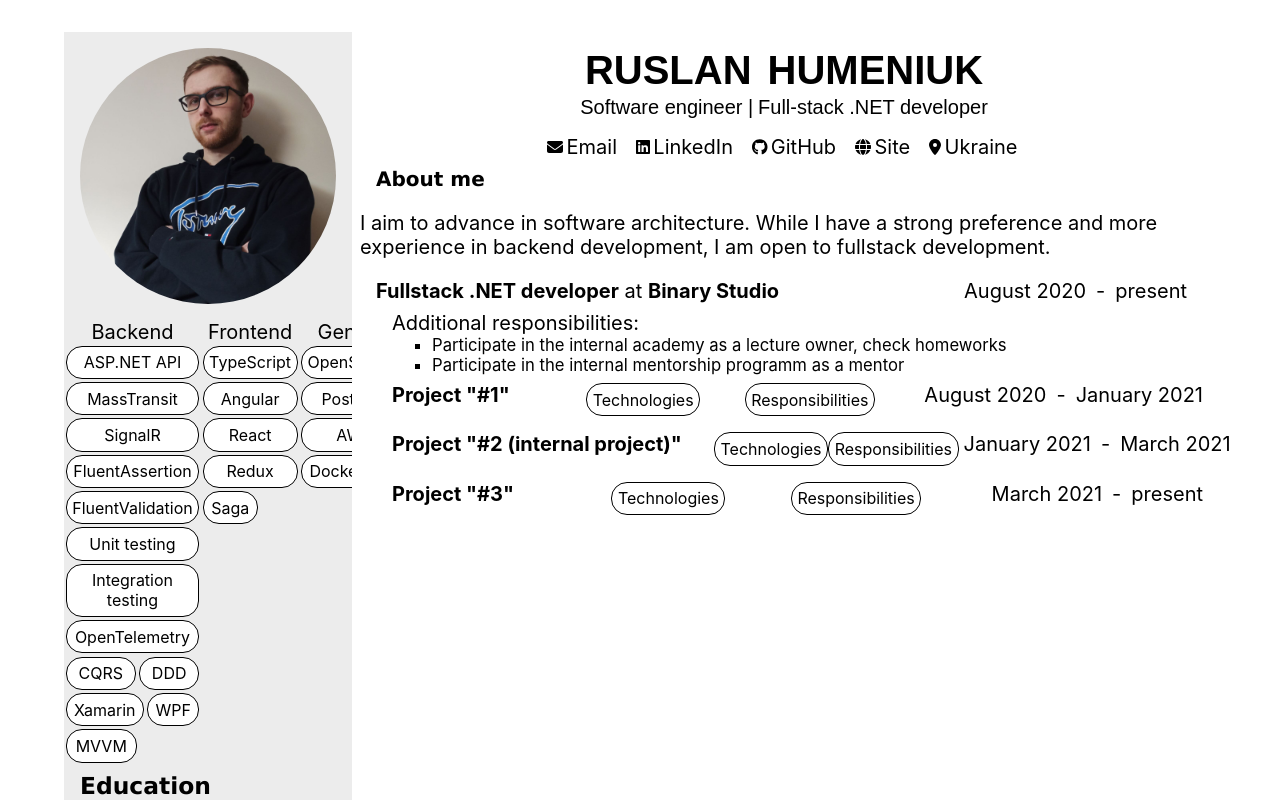
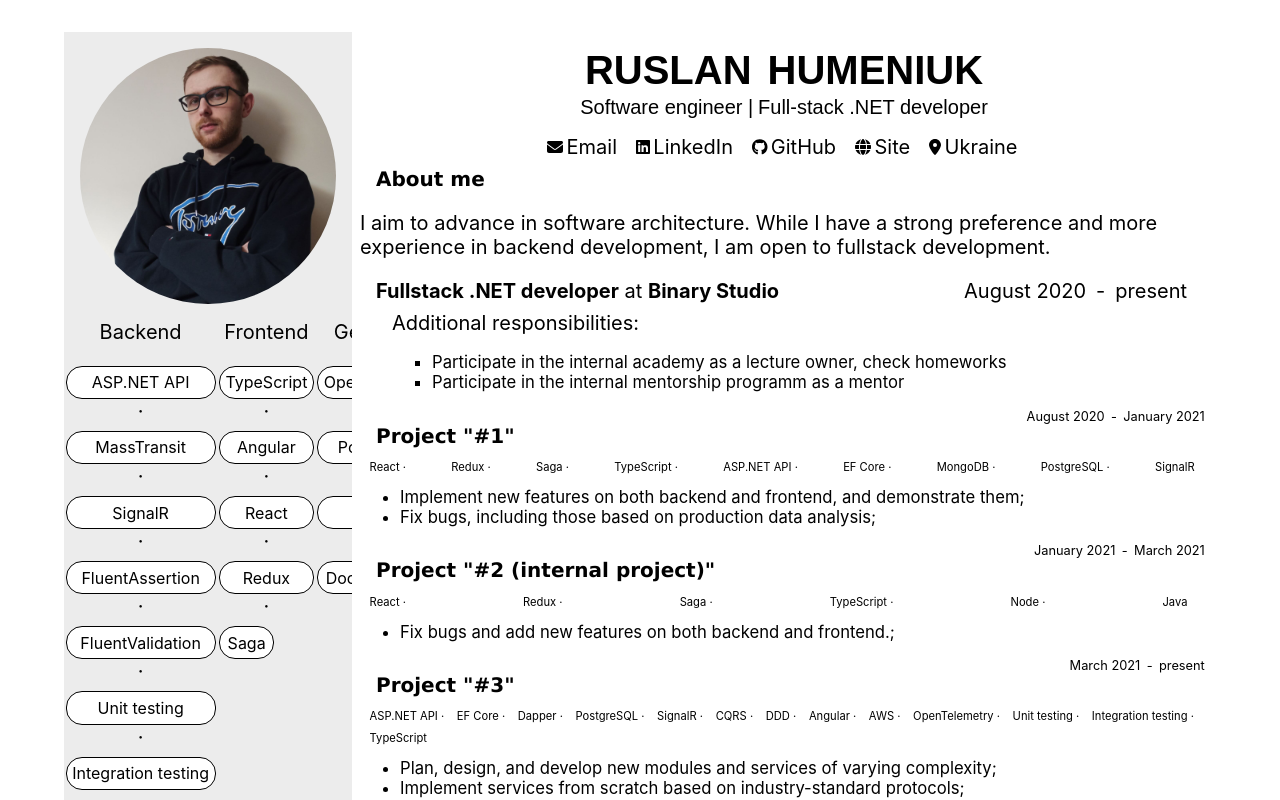
Before and after one commit to rusgumeniuk/portfolio, a React (Create React App) app: page / in a window 1280 px wide. Shown: the top 800 px of the page. Built offline with nearby package versions, Linux system fonts and the light colour scheme.

Commit message:
feat: remove Project info expanders, use SkillList

```diff
--- a/src/components/project/Project.css
+++ b/src/components/project/Project.css
@@ -5,6 +5,7 @@
 
 .project-head {
   display: flex;
+  flex-direction: row-reverse;
   justify-content: space-between;
 }
 
@@ -29,19 +30,29 @@ button.disabled > *:hover {
   flex-shrink: 0;
 }
 
-ul {
-  margin: 0;
+.project-technologies {
+  margin: 0.2rem 0.5rem;
+  font-size: 0.7rem;
 }
 
-.project-technologies {
-  padding: 0.5rem 0.2rem;
+.responsibilities {
+  margin: 0 1rem;
+  padding: 0 0 0 1.5rem;
+  font-size: 0.82rem;
+}
 
-  > li {
-    display: inline-flex;
-    flex-flow: wrap;
-    margin-right: 0.5rem;
-    margin-bottom: 0.2rem;
-    marker: none;
-    list-style-type: none;
+.responsibilities > li::after {
+  content: ';';
+}
+
+@media (max-width: 1500px) {
+  .project-head {
+    display: block;
+  }
+
+  .project-period {
+    display: flex;
+    justify-content: flex-end;
+    font-size: 0.8rem;
   }
 }
--- a/src/components/project/Project.tsx
+++ b/src/components/project/Project.tsx
@@ -1,7 +1,7 @@
-import { FC, useState } from 'react';
+import { FC } from 'react';
 import { JobProject } from '../../models/job';
-import Bubble from '../shared/bubble/Bubble';
 import Period from '../shared/period/Period';
+import SkillList from '../shared/skill-list/SkillList';
 import './Project.css';
 
 interface ProjectProperties {
@@ -9,40 +9,9 @@ interface ProjectProperties {
 }
 
 const Project: FC<ProjectProperties> = ({ project }) => {
-  const [isTechnologiesDisplayed, setIsTechnologiesDisplayed] = useState(false);
-  const [isResponsibilitiesDisplayed, setIsResponsibilitiesDisplayed] =
-    useState(false);
-
-  const changeTechnologiesSectionVisability = (): void => {
-    setIsTechnologiesDisplayed(!isTechnologiesDisplayed);
-  };
-
-  const changeResponsibilitiesSectionVisability = (): void => {
-    setIsResponsibilitiesDisplayed(!isResponsibilitiesDisplayed);
-  };
-
   return (
     <div className="project">
       <div className="project-head">
-        <div className="project-title">
-          <strong>Project "{project.title}"</strong>
-        </div>
-        <button
-          className={`expander ${
-            isTechnologiesDisplayed ? 'enabled' : 'disabled'
-          }`}
-          onClick={changeTechnologiesSectionVisability}
-        >
-          <Bubble value="Technologies" />
-        </button>
-        <button
-          className={`expander ${
-            isResponsibilitiesDisplayed ? 'enabled' : 'disabled'
-          }`}
-          onClick={changeResponsibilitiesSectionVisability}
-        >
-          <Bubble value="Responsibilities" />
-        </button>
         <div className="project-period">
           <Period
             startedDate={project.startedOn}
@@ -50,25 +19,18 @@ const Project: FC<ProjectProperties> = ({ project }) => {
             localization="en"
           />
         </div>
+        <div className="project-title title">
+          <strong>Project "{project.title}"</strong>
+        </div>
       </div>
-      {isTechnologiesDisplayed && (
-        <ul className="project-technologies">
-          {project.technologies.map((tech, i) => (
-            <li className="technology" key={i}>
-              <Bubble value={tech} />
-            </li>
-          ))}
-        </ul>
-      )}
-      {isResponsibilitiesDisplayed && (
-        <ul className="responsibilities">
-          {project.responsibilities.map((resp, i) => (
-            <li className="text" key={i}>
-              {resp}
-            </li>
-          ))}
-        </ul>
-      )}
+      <div className="project-technologies">
+        <SkillList mainSkills={project.technologies} />
+      </div>
+      <ul className="responsibilities">
+        {project.responsibilities.map((resp, i) => (
+          <li key={i}>{resp}</li>
+        ))}
+      </ul>
     </div>
   );
 };
```
